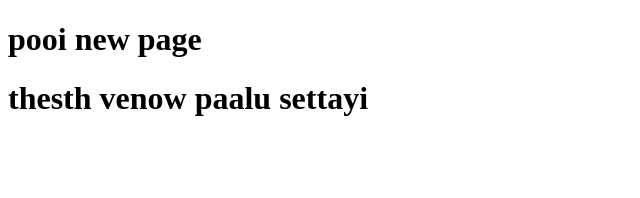
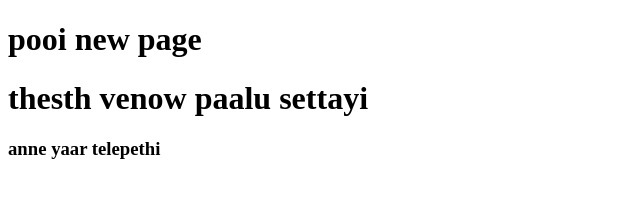
Before and after one commit to Hiranjith/gitSample, a plain HTML site: page hi.html in a window 1280 px wide. Shown: the whole page, without its empty margins (0-640 px from the left). Drawn offline with Linux system fonts and the light colour scheme.

Commit message:
added mssg from master branch to hi page

```diff
--- a/hi.html
+++ b/hi.html
@@ -9,5 +9,6 @@
 <body>
     <h1>pooi new page</h1>
     <h1>thesth venow paalu settayi</h1>
+    <h3>anne yaar telepethi</h3>
 </body>
 </html>
```
